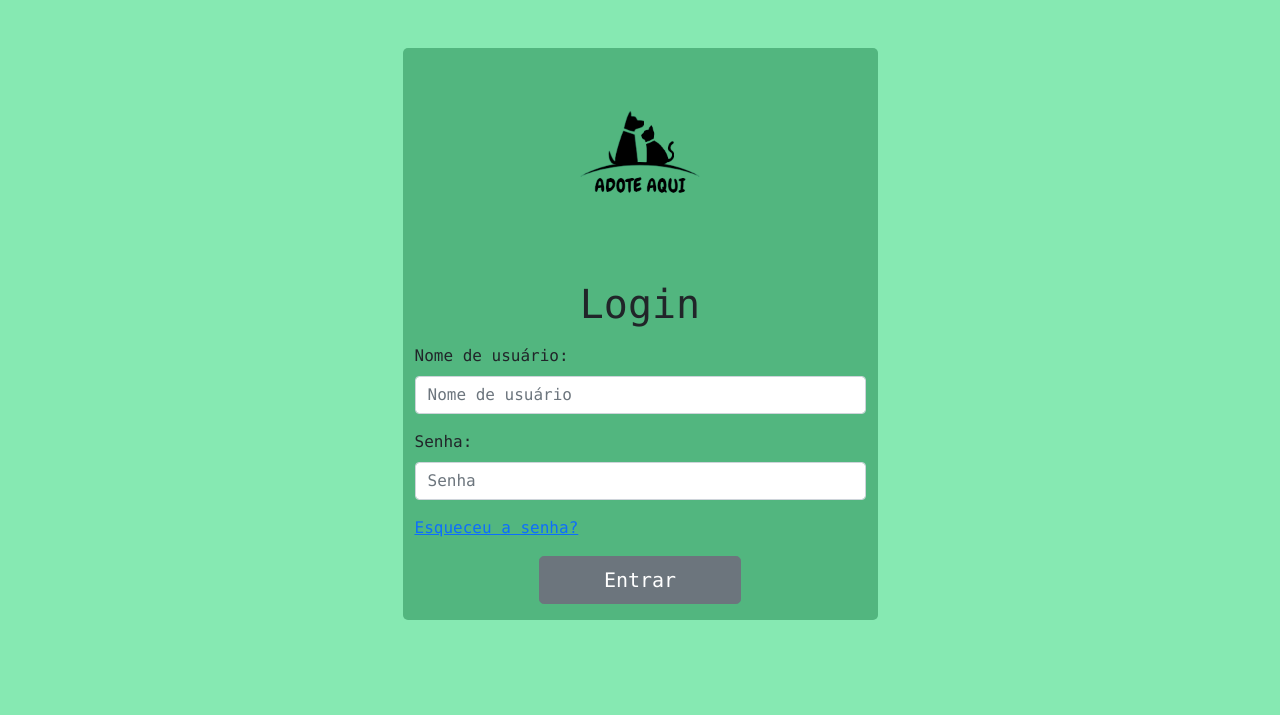
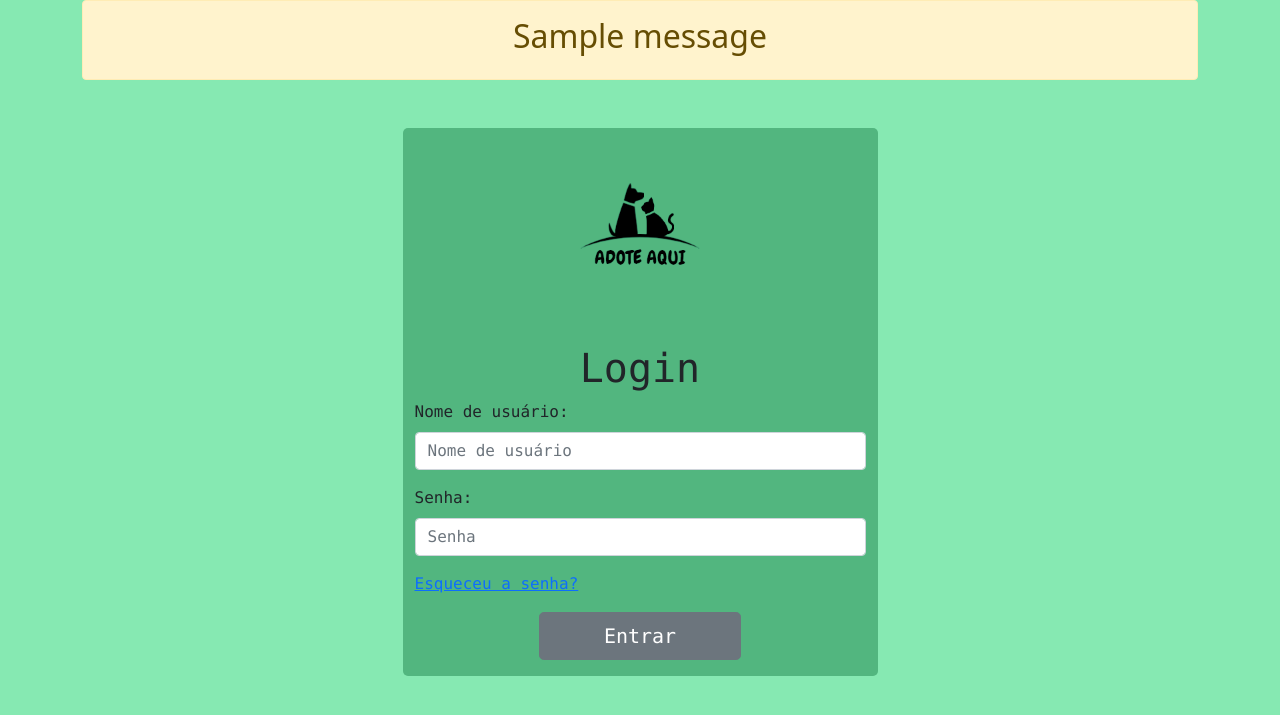
Before and after one commit to eduardooarruda/AdoteAqui2, a Flask app: template adoteaqui/adoteaqui/blueprints/usuario/templates/login.html in a window 1280 px wide. Shown: the top 715 px of the page. Run offline with Flask 2, Linux system fonts and the light colour scheme; the template is opened without the code that fills it, so the values that code supplies are empty; one stand-in notice (Sample message) is shown; parts of the project's set-up code (start-up, migrations or seed data) failed here and were passed over; some libraries are stand-ins or nearby versions.

Commit message:
Adicionei o flash na pagina de login e cadastro

```diff
--- a/adoteaqui/adoteaqui/blueprints/usuario/templates/login.html
+++ b/adoteaqui/adoteaqui/blueprints/usuario/templates/login.html
@@ -4,15 +4,25 @@
 
 {% block conteudo %}
 
+{% with mensagens = get_flashed_messages() %}
+{% if mensagens %}
+<div class="alert alert-warning text-center" role="alert">
+  {% for mensagem in mensagens %}
+  <h2>{{mensagem}}</h2>
+  {% endfor %}
+</div>
+{% endif %}
+{% endwith %}
+
 <div class="row justify-content-center my-5 font-monospace">
 
   <div class="col-sm-6  col-lg-5 formulario ">
 
-    <img src="../../../static/img/logo.png" class="rounded mx-auto d-block my-3" alt="..." height="200">
+    <img src="../../../static/img/logo.png" class="rounded mx-auto d-block my-2" alt="..." height="200">
 
     <form>
 
-      <h3 class="text-center fs-1 my-3">Login</h3>
+      <h3 class="text-center fs-1 my-2">Login</h3>
 
       <div class="form-group">
         <label for="inputUsername" class="form-label">Nome de usuário:</label>
--- a/adoteaqui/adoteaqui/blueprints/usuario/usuario.py
+++ b/adoteaqui/adoteaqui/blueprints/usuario/usuario.py
@@ -1,4 +1,4 @@
-from flask import Blueprint, render_template, request, redirect
+from flask import Blueprint, render_template, request, redirect, flash, url_for
 from .entidades import Usuario
 from ...ext.database import db
 
@@ -26,7 +26,8 @@ def cadastrarUsuario():
     db.session.add(usuario)
     db.session.commit()
 
-    return redirect('/')
+    flash('Cadastro feito com sucesso!')
+    return redirect(url_for('usuario.login'))
 
 
 @bp.route('/login')
```
